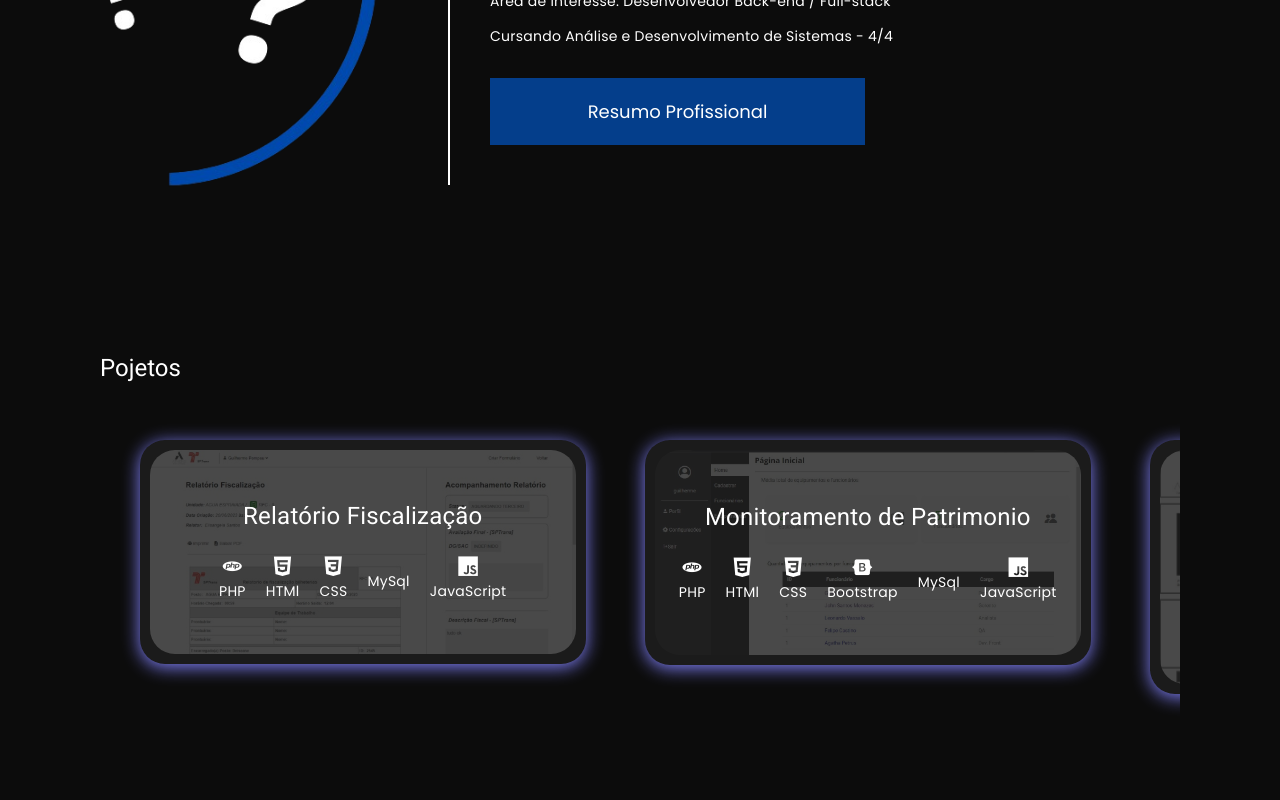
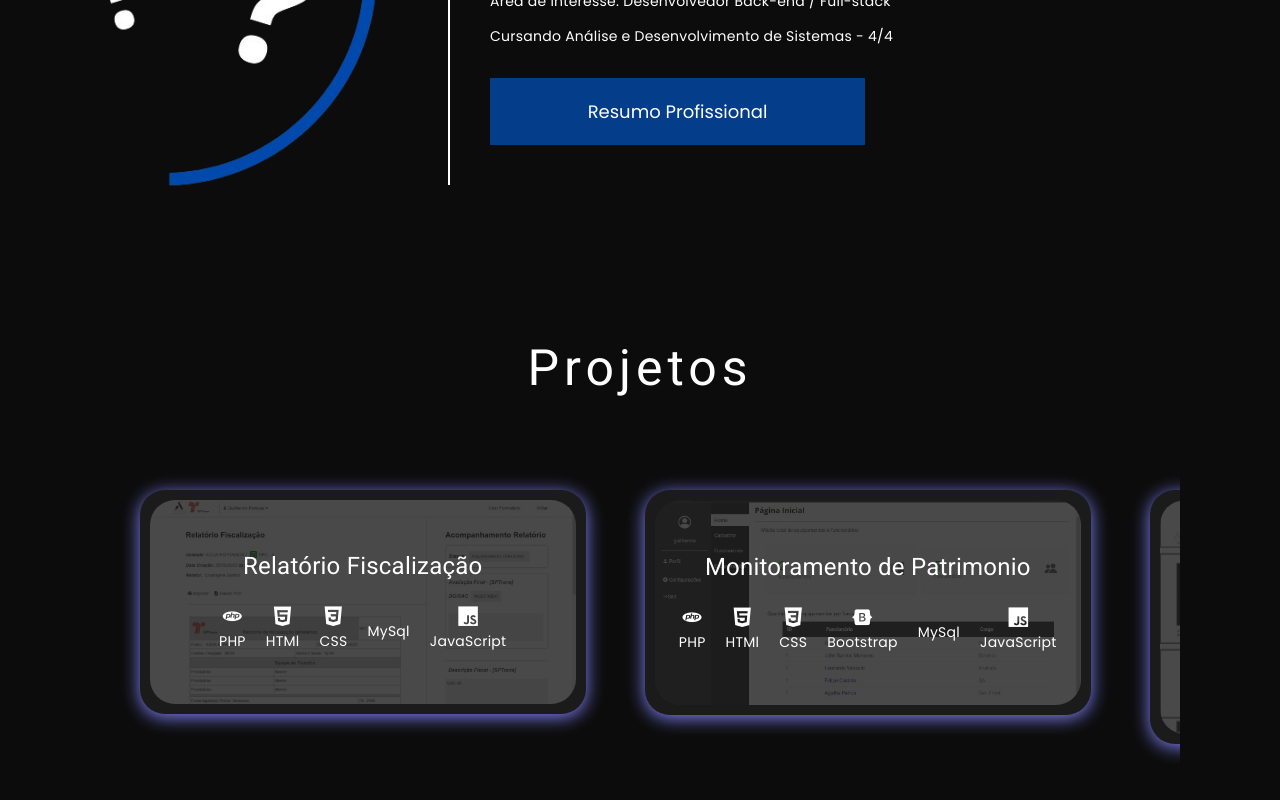
Before and after one commit to GMPompeu/Gm-Pompeu-portifolio, an Angular app: page / in a window 1280 px wide. Shown: the part 938-1738 px from the top of the page. Built offline with nearby package versions, Linux system fonts and the light colour scheme.

Commit message:
H1 center

```diff
--- a/src/app/modules/portifolio/components/projects/projects.component.html
+++ b/src/app/modules/portifolio/components/projects/projects.component.html
@@ -1,6 +1,6 @@
 <div class="content-projects">
   <div class="content-title">
-    <h1>Pojetos</h1>
+    <h1>Projetos</h1>
   </div>
   <div #swiperContainer class="slide-container swiper-container">
     <div class="swiper-wrapper">
--- a/src/app/modules/portifolio/components/projects/projects.component.scss
+++ b/src/app/modules/portifolio/components/projects/projects.component.scss
@@ -2,6 +2,16 @@
 
 .content-projects{
   padding: 50px 100px 0px 100px;
+  .content-title{
+    display: flex;
+    align-items: center;
+    justify-content: center;
+    margin-bottom: 50px;
+    h1{
+      font-size: 50px;
+      letter-spacing: 5px;
+    }
+  }
 }
 
 .slide-container {
@@ -10,10 +20,6 @@
   padding: 10px;
   overflow: hidden;
   padding: 40px 40px;
-
-  .content-title{
-    text-align: center;
-  }
 
   .card {
     position: relative;
```
